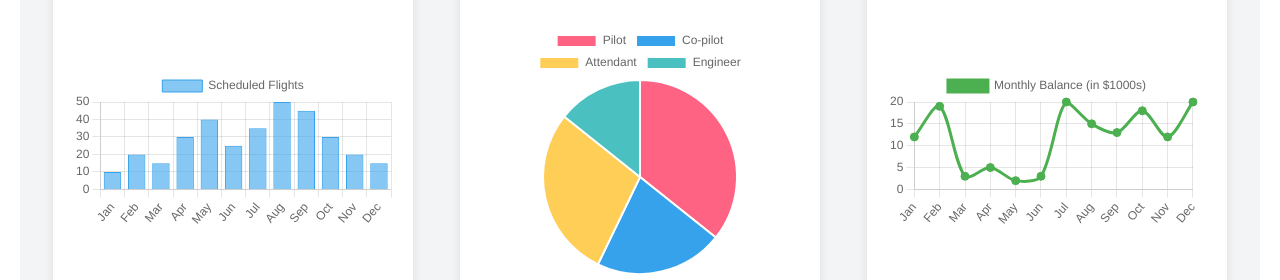
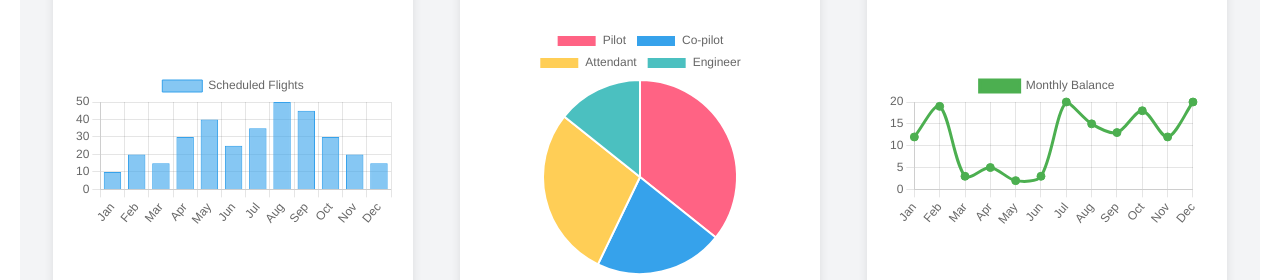
Before and after one commit to Kandarp05/python-project, a React (Vite) app in the folder frontend/: page /home in a window 1280 px wide. Shown: the part 293-573 px from the top of the page. Built offline with nearby package versions, Linux system fonts and the light colour scheme.

Commit message:
Project Presentation Done

```diff
--- a/frontend/src/pages/BalanceSheetPage.tsx
+++ b/frontend/src/pages/BalanceSheetPage.tsx
@@ -45,8 +45,7 @@ const balancePage: React.FC = () => {
       <h1>Balance Sheet</h1>
       {error && <p style={{ color: 'red' }}>{error}</p>}
 
-      {/* Display List of Crew Members */}
-      <h2>All Crew Members</h2>
+
       <table className='table table-bordered'>
         <thead className='table-dark'>
           <tr>
--- a/frontend/src/pages/HomePage.tsx
+++ b/frontend/src/pages/HomePage.tsx
@@ -63,7 +63,7 @@ const HomePage: React.FC = () => {
         labels: ['Jan', 'Feb', 'Mar', 'Apr', 'May', 'Jun', 'Jul', 'Aug', 'Sep', 'Oct', 'Nov', 'Dec'],
         datasets: [
             {
-                label: 'Monthly Balance (in $1000s)',
+                label: 'Monthly Balance',
                 data: balanceData,
                 fill: false,
                 borderColor: '#4caf50',
```
